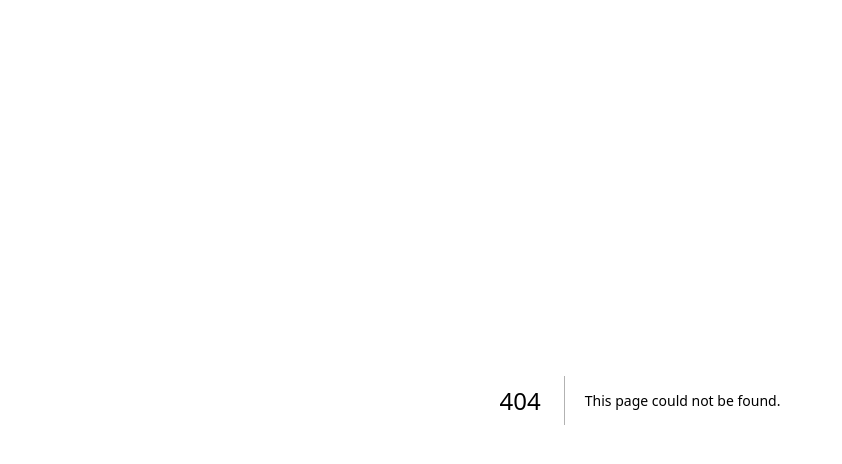
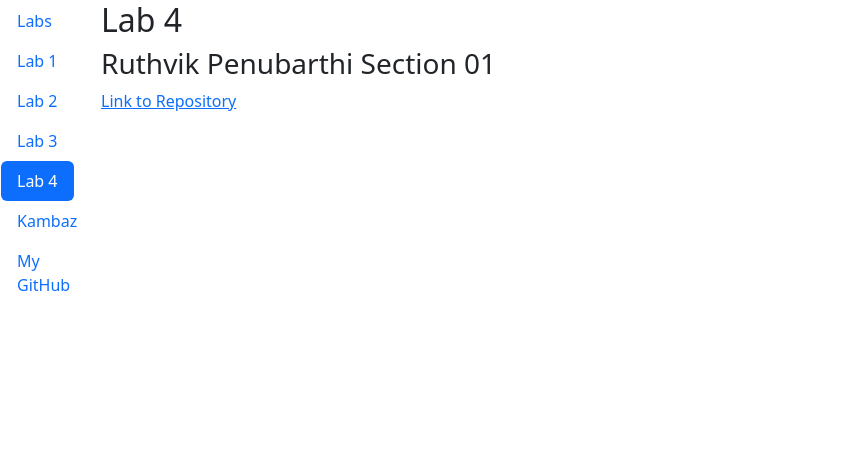
Before and after one commit to Rpenubarthi/WebDevA1, a Next.js app: page /Labs/Lab4 in a window 1280 px wide. Before the commit this address had no page. Shown: the top 464 px of the page, without its empty margins (0-842 px from the left). Built offline with nearby package versions, Linux system fonts and the light colour scheme.

Commit message:
Made branch A4

```diff
--- /dev/null
+++ b/app/Labs/Lab4/page.tsx
@@ -0,0 +1,9 @@
+"use client";
+export default function Lab4() {
+    return (
+        <div id="wd-lab4">
+            <h2>Lab 4</h2>
+            <h3>Ruthvik Penubarthi Section 01</h3>
+            <a href="https://github.com/Rpenubarthi/WebDevA1">Link to Repository</a>
+        </div>);
+}
--- a/app/Labs/TOC.tsx
+++ b/app/Labs/TOC.tsx
@@ -19,6 +19,9 @@ export default function TOC() {
                 <NavLink href="/Labs/Lab3" as={Link} className={`nav-link ${pathname.endsWith("Lab3") ? "active" : ""}`}>
                     Lab 3 </NavLink> </NavItem>
             <NavItem>
+                <NavLink href="/Labs/Lab4" as={Link} className={`nav-link ${pathname.endsWith("Lab4") ? "active" : ""}`}>
+                    Lab 4 </NavLink> </NavItem>
+            <NavItem>
                 <NavLink href="/" as={Link}>
                     Kambaz </NavLink> </NavItem>
             <NavItem>
--- a/app/Labs/page.tsx
+++ b/app/Labs/page.tsx
@@ -17,6 +17,10 @@ export default function Labs() {
                         Lab 3: JavaScript Fundamentals </Link>
                 </li>
                 <li>
+                    <Link href="/Labs/Lab4" id="wd-lab4-link">
+                        Lab 4: React State Applications </Link>
+                </li>
+                <li>
                     <Link href="/" id="wd-lab3-link">
                         Kambaz </Link> </li>
 
```
